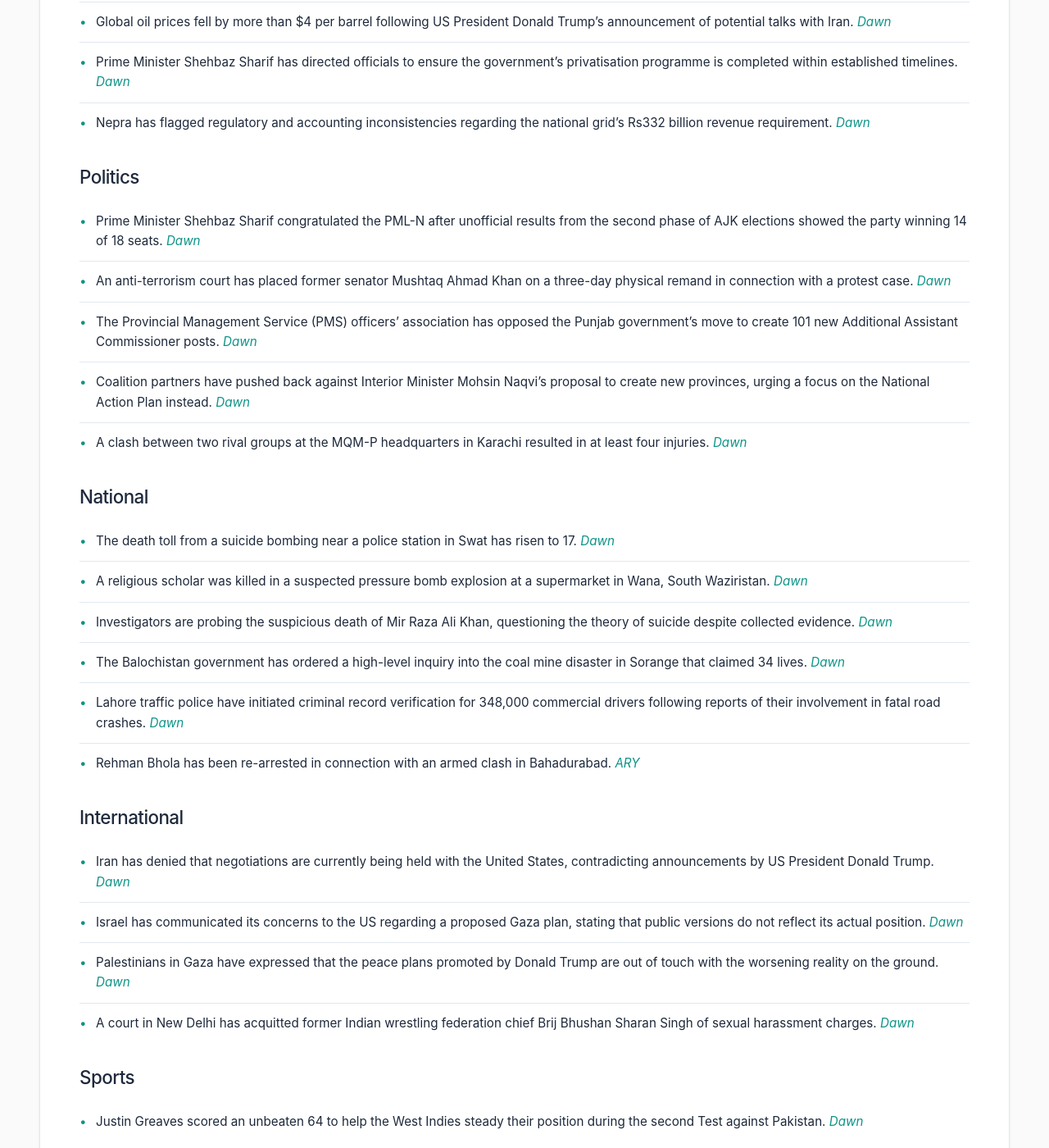
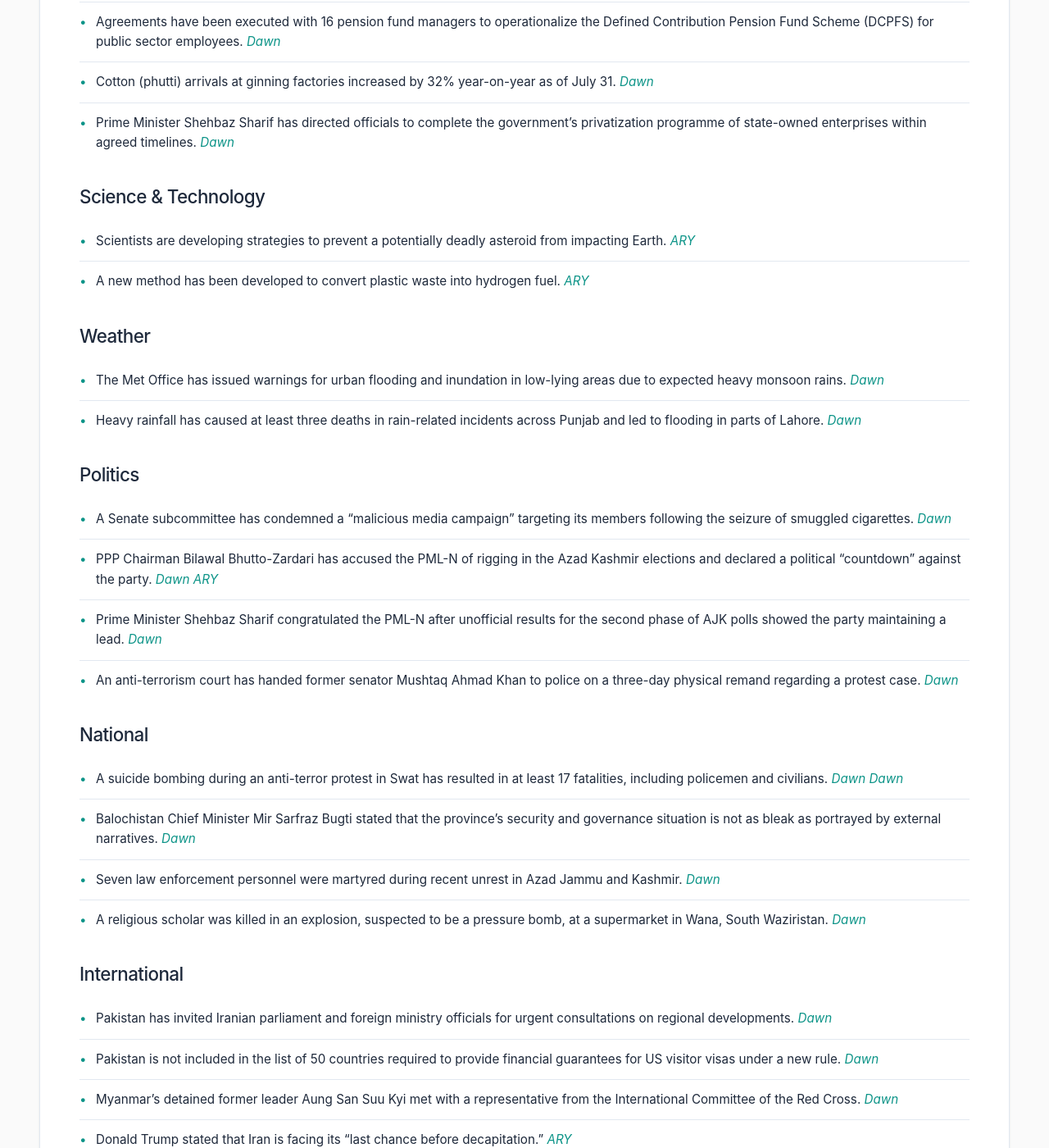
Before and after one commit to zsubzwary/news, a Jekyll site: the page built from en/index.md, in a window 1280 px wide and 1400 px high, scrolled down 502 px. Shown: the whole window at 82% size. Built offline with Jekyll 4.4.1, drawn with Linux system fonts in a browser that asks for light colours; some web fonts are replaced; comment, search, counter and statistics services are not loaded; some of the changed text lies outside the part shown.

Commit message:
DateTime; 2026-08-04T04:03:18.588Z

```diff
--- a/en/index.md
+++ b/en/index.md
@@ -4,39 +4,51 @@ title: Pakistan News Briefing
 lang: en
 ---
 
-Published at: 03-Aug-2026 21:03PKT
+Published at: 04-Aug-2026 09:03PKT
 
-Time to read: 3 mins
+Time to read: 4 mins
 
 ### Economy
-- The Pakistan Stock Exchange (PSX) saw a significant rise, gaining over 2,100 points to close above the 178,000 mark. *[Dawn](https://www.dawn.com/news/2020325/bulls-in-charge-as-psx-opens-week-by-gaining-2100-points)*
-- Global oil prices fell by more than $4 per barrel following US President Donald Trump's announcement of potential talks with Iran. *[Dawn](https://www.dawn.com/news/2020327/oil-tumbles-as-trump-cancels-attack-on-iran-to-reach-deal-aimed-reopening-hormuz)*
-- Prime Minister Shehbaz Sharif has directed officials to ensure the government's privatisation programme is completed within established timelines. *[Dawn](https://www.dawn.com/news/2020371/pm-privatisation)*
-- Nepra has flagged regulatory and accounting inconsistencies regarding the national grid's Rs332 billion revenue requirement. *[Dawn](https://www.dawn.com/news/2020292/inconsistencies-in-rs332bn-grid-revenue-flagged)*
+- The government has reduced petrol prices by Rs4.08 and high-speed diesel by Rs2.45. *[Dawn](https://www.dawn.com/news/2020389/govt-slashes-petrol-price-by-rs408-high-speed-diesel-by-rs245)*
+- Agreements have been executed with 16 pension fund managers to operationalize the Defined Contribution Pension Fund Scheme (DCPFS) for public sector employees. *[Dawn](https://www.dawn.com/news/2020481/govt-executes-agreements-with-pension-fund-managers)*
+- Cotton (phutti) arrivals at ginning factories increased by 32% year-on-year as of July 31. *[Dawn](https://www.dawn.com/news/2020476/cotton-production-jumps-32-per-cent)*
+- Prime Minister Shehbaz Sharif has directed officials to complete the government's privatization programme of state-owned enterprises within agreed timelines. *[Dawn](https://www.dawn.com/news/2020371/pm-privatisation)*
+
+### Science & Technology
+- Scientists are developing strategies to prevent a potentially deadly asteroid from impacting Earth. *[ARY](https://arynews.tv/how-scientists-plan-to-stop-deadly-doomsday-asteroid-from-hitting-earth)*
+- A new method has been developed to convert plastic waste into hydrogen fuel. *[ARY](https://arynews.tv/scientists-develop-method-to-turn-plastic-waste-into-hydrogen-fuel)*
+
+### Weather
+- The Met Office has issued warnings for urban flooding and inundation in low-lying areas due to expected heavy monsoon rains. *[Dawn](https://www.dawn.com/news/2020465/heavy-rain-warning-raises-flood-risk-in-low-lying-areas)*
+- Heavy rainfall has caused at least three deaths in rain-related incidents across Punjab and led to flooding in parts of Lahore. *[Dawn](https://www.dawn.com/news/2020381/at-least-3-killed-in-rain-related-incidents-across-punjab-parts-of-lahore-inundated)*
 
 ### Politics
-- Prime Minister Shehbaz Sharif congratulated the PML-N after unofficial results from the second phase of AJK elections showed the party winning 14 of 18 seats. *[Dawn](https://www.dawn.com/news/2020320/pm-shehbaz-congratulates-pml-n-after-party-maintains-lead-in-second-phase-of-ajk-polls)*
-- An anti-terrorism court has placed former senator Mushtaq Ahmad Khan on a three-day physical remand in connection with a protest case. *[Dawn](https://www.dawn.com/news/2020365/islamabad-atc-hands-mushtaq-ahmad-to-police-on-3-day-physical-remand-in-protest-case)*
-- The Provincial Management Service (PMS) officers’ association has opposed the Punjab government's move to create 101 new Additional Assistant Commissioner posts. *[Dawn](https://www.dawn.com/news/2020277/move-to-create-over-100-new-additional-assistant-commissioner-posts-in-punjab-opposed)*
-- Coalition partners have pushed back against Interior Minister Mohsin Naqvi's proposal to create new provinces, urging a focus on the National Action Plan instead. *[Dawn](https://www.dawn.com/news/2020299/naqvis-call-for-new-provinces-faces-fresh-pushback)*
-- A clash between two rival groups at the MQM-P headquarters in Karachi resulted in at least four injuries. *[Dawn](https://www.dawn.com/news/2020162/scuffle-and-chaos-mar-mqm-p-meeting-as-two-groups-clash-at-partys-office-in-karachis-bahadurabad)*
+- A Senate subcommittee has condemned a "malicious media campaign" targeting its members following the seizure of smuggled cigarettes. *[Dawn](https://www.dawn.com/news/2020464/senate-body-slams-linking-members-to-seizure-of-smuggled-cigarettes)*
+- PPP Chairman Bilawal Bhutto-Zardari has accused the PML-N of rigging in the Azad Kashmir elections and declared a political "countdown" against the party. *[Dawn](https://www.dawn.com/news/2020385/tick-tock-bilawal-says-pml-ns-countdown-has-begun-will-hold-rally-in-ajks-poonch-ahead-of-polls)* *[ARY](https://arynews.tv/bilawal-bhutto-vows-to-reclaim-stolen-seats-in-ajk)*
+- Prime Minister Shehbaz Sharif congratulated the PML-N after unofficial results for the second phase of AJK polls showed the party maintaining a lead. *[Dawn](https://www.dawn.com/news/2020320/pm-shehbaz-congratulates-pml-n-after-party-maintains-lead-in-second-phase-of-ajk-polls)*
+- An anti-terrorism court has handed former senator Mushtaq Ahmad Khan to police on a three-day physical remand regarding a protest case. *[Dawn](https://www.dawn.com/news/2020365/islamabad-atc-hands-mushtaq-ahmad-to-police-on-3-day-physical-remand-in-protest-case)*
 
 ### National
-- The death toll from a suicide bombing near a police station in Swat has risen to 17. *[Dawn](https://www.dawn.com/news/2020350/death-toll-from-suicide-bombing-near-police-station-in-swat-rises-to-17)*
-- A religious scholar was killed in a suspected pressure bomb explosion at a supermarket in Wana, South Waziristan. *[Dawn](https://www.dawn.com/news/2020348/religious-scholar-killed-in-explosion-at-supermarket-in-south-waziristans-wana)*
-- Investigators are probing the suspicious death of Mir Raza Ali Khan, questioning the theory of suicide despite collected evidence. *[Dawn](https://www.dawn.com/news/2020224/missing-weapon-forensic-inconsistencies-puzzle-investigators-in-raza-murder-case)*
-- The Balochistan government has ordered a high-level inquiry into the coal mine disaster in Sorange that claimed 34 lives. *[Dawn](https://www.dawn.com/news/2020278/balochistan-govt-orders-inquiry-into-sorange-coal-mine-disaster)*
-- Lahore traffic police have initiated criminal record verification for 348,000 commercial drivers following reports of their involvement in fatal road crashes. *[Dawn](https://www.dawn.com/news/2020243/criminal-record-verification-of-lahores-commercial-drivers-in-the-offing)*
-- Rehman Bhola has been re-arrested in connection with an armed clash in Bahadurabad. *[ARY](https://arynews.tv/rehman-bhola-re-arrested-in-connection-with-bahadarabad-armed-clash)*
+- A suicide bombing during an anti-terror protest in Swat has resulted in at least 17 fatalities, including policemen and civilians. *[Dawn](https://www.dawn.com/news/2020503/swat-bombing)* *[Dawn](https://www.dawn.com/news/2020350/death-toll-from-suicide-bombing-near-police-station-in-swat-rises-to-17)*
+- Balochistan Chief Minister Mir Sarfraz Bugti stated that the province's security and governance situation is not as bleak as portrayed by external narratives. *[Dawn](https://www.dawn.com/news/2020483/balochistan-not-as-bleak-as-portrayed-says-bugti)*
+- Seven law enforcement personnel were martyred during recent unrest in Azad Jammu and Kashmir. *[Dawn](https://www.dawn.com/news/2020373/ajk-information-secretary-says-7-law-enforcement-personnel-martyred-in-recent-unrest)*
+- A religious scholar was killed in an explosion, suspected to be a pressure bomb, at a supermarket in Wana, South Waziristan. *[Dawn](https://www.dawn.com/news/2020348/religious-scholar-killed-in-explosion-at-supermarket-in-south-waziristans-wana)*
 
 ### International
-- Iran has denied that negotiations are currently being held with the United States, contradicting announcements by US President Donald Trump. *[Dawn](https://www.dawn.com/news/2020319/iran-denies-negotiations-with-us-after-trump-announces-talks)*
-- Israel has communicated its concerns to the US regarding a proposed Gaza plan, stating that public versions do not reflect its actual position. *[Dawn](https://www.dawn.com/news/2020337/israel-conveys-comments-concerns-to-us-on-gaza-plan-says-version-made-public-does-not-reflect-its-position)*
-- Palestinians in Gaza have expressed that the peace plans promoted by Donald Trump are out of touch with the worsening reality on the ground. *[Dawn](https://www.dawn.com/news/2020367/after-deadly-day-gazans-say-trumps-touting-of-plan-jars-with-grim-reality)*
-- A court in New Delhi has acquitted former Indian wrestling federation chief Brij Bhushan Sharan Singh of sexual harassment charges. *[Dawn](https://www.dawn.com/news/2020344/court-acquits-former-india-wrestling-chief-of-sexually-harassing-athletes)*
+- Pakistan has invited Iranian parliament and foreign ministry officials for urgent consultations on regional developments. *[Dawn](https://www.dawn.com/news/2020482/pakistan-to-host-iranian-officials-as-trumps-patience-wears-thin)*
+- Pakistan is not included in the list of 50 countries required to provide financial guarantees for US visitor visas under a new rule. *[Dawn](https://www.dawn.com/news/2020480/pakistan-gets-a-pass-on-new-us-visa-bond-rule)*
+- Myanmar's detained former leader Aung San Suu Kyi met with a representative from the International Committee of the Red Cross. *[Dawn](https://www.dawn.com/news/2020393/myanmars-detained-former-leader-aung-san-suu-kyi-meets-red-cross-official)*
+- Donald Trump stated that Iran is facing its "last chance before decapitation." *[ARY](https://arynews.tv/donald-trump-says-iran-facing-last-chance-before-decapitation)*
+- Donald Trump has demanded lower gas prices from oil companies and criticized the CEO of Chevron. *[ARY](https://arynews.tv/trump-demands-lower-gas-prices-from-oil-companies-chides-chevron-ceo)*
 
 ### Sports
-- Justin Greaves scored an unbeaten 64 to help the West Indies steady their position during the second Test against Pakistan. *[Dawn](https://www.dawn.com/news/2020316/justin-greaves-steadies-west-indies-in-second-test-against-pakistan)*
+- The Pakistan Cricket Board (PCB) has challenged court orders requiring the disclosure of financial and contractual details of national players. *[Dawn](https://www.dawn.com/news/2020478/pcb-moves-ihc-against-orders-to-disclose-players-financial-details)*
 
 ### Health
-- The AKU & CHAMPS programme is utilizing field teams to track child health trajectories and investigate causes of infant mortality. *[Dawn](https://www.dawn.com/news/2020026/health-uncovering-why-babies-die)*
+- At least 144 children have died from vaccine-preventable diseases, specifically measles and diphtheria, in Karachi during the first seven months of the year. *[Dawn](https://www.dawn.com/news/2020448/144-children-lost-to-diphtheria-measles-since-january-in-karachi)*
+
+### Other
+- Chehlum of Imam Hussain (RA) is being observed across Pakistan. *[ARY](https://arynews.tv/chehlum-of-imam-hussain-being-observed-across-pakistan)*
+- There are reports regarding a potential secret marriage between Bradley Cooper and Gigi Hadid. *[ARY](https://arynews.tv/bradley-cooper-and-gigi-hadid-secretly-married-what-we-know)*
+- Taylor Swift and Travis Kelce have reportedly surprised fans with a new family member. *[ARY](https://arynews.tv/taylor-swift-travis-kelce-surprise-fans-with-new-family-member)*
+- Sweet family moments of Nirmal Purja have resurfaced following his tragic death. *[ARY](https://arynews.tv/nirmal-purjas-sweet-family-moments-resurface-after-tragic-death)*
```
